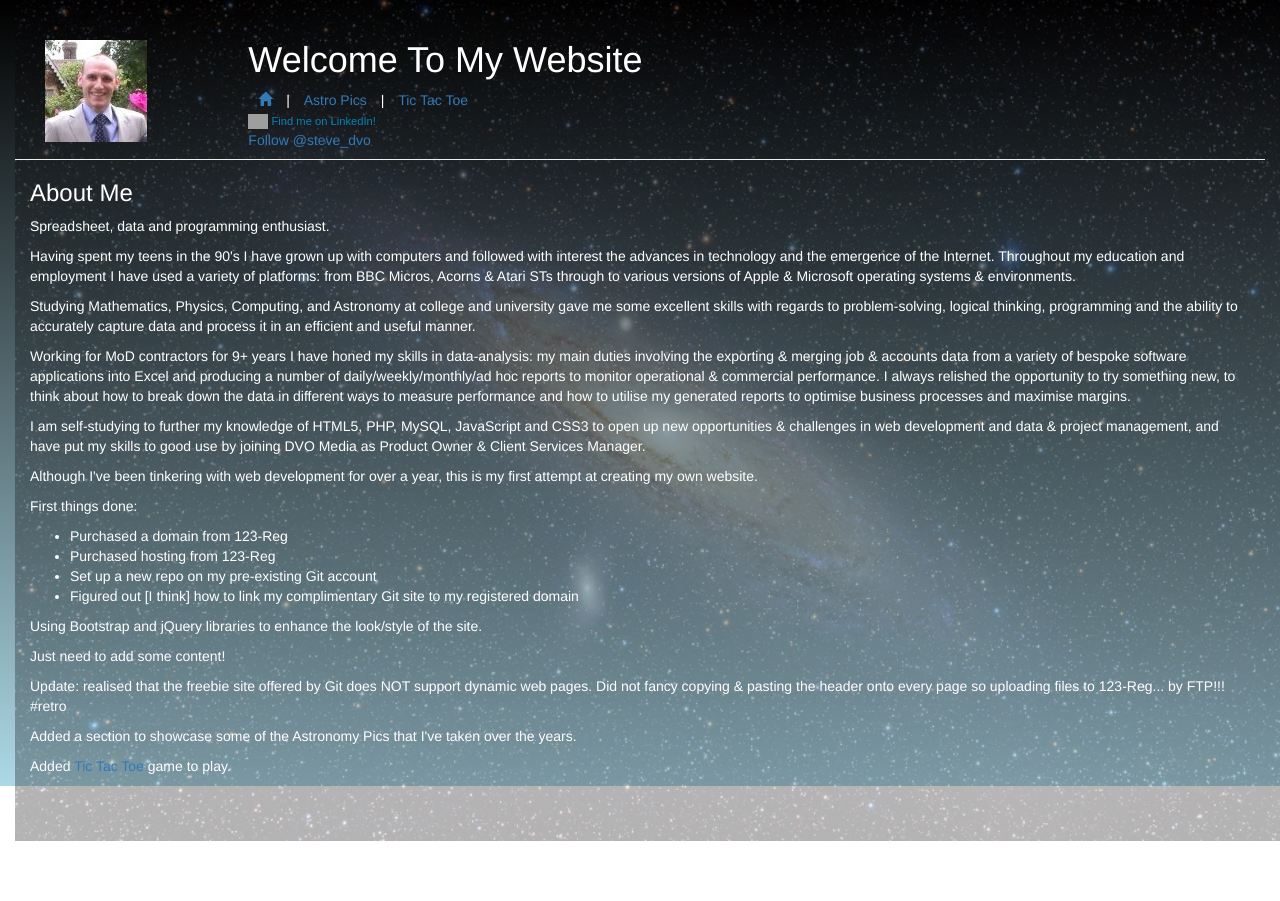
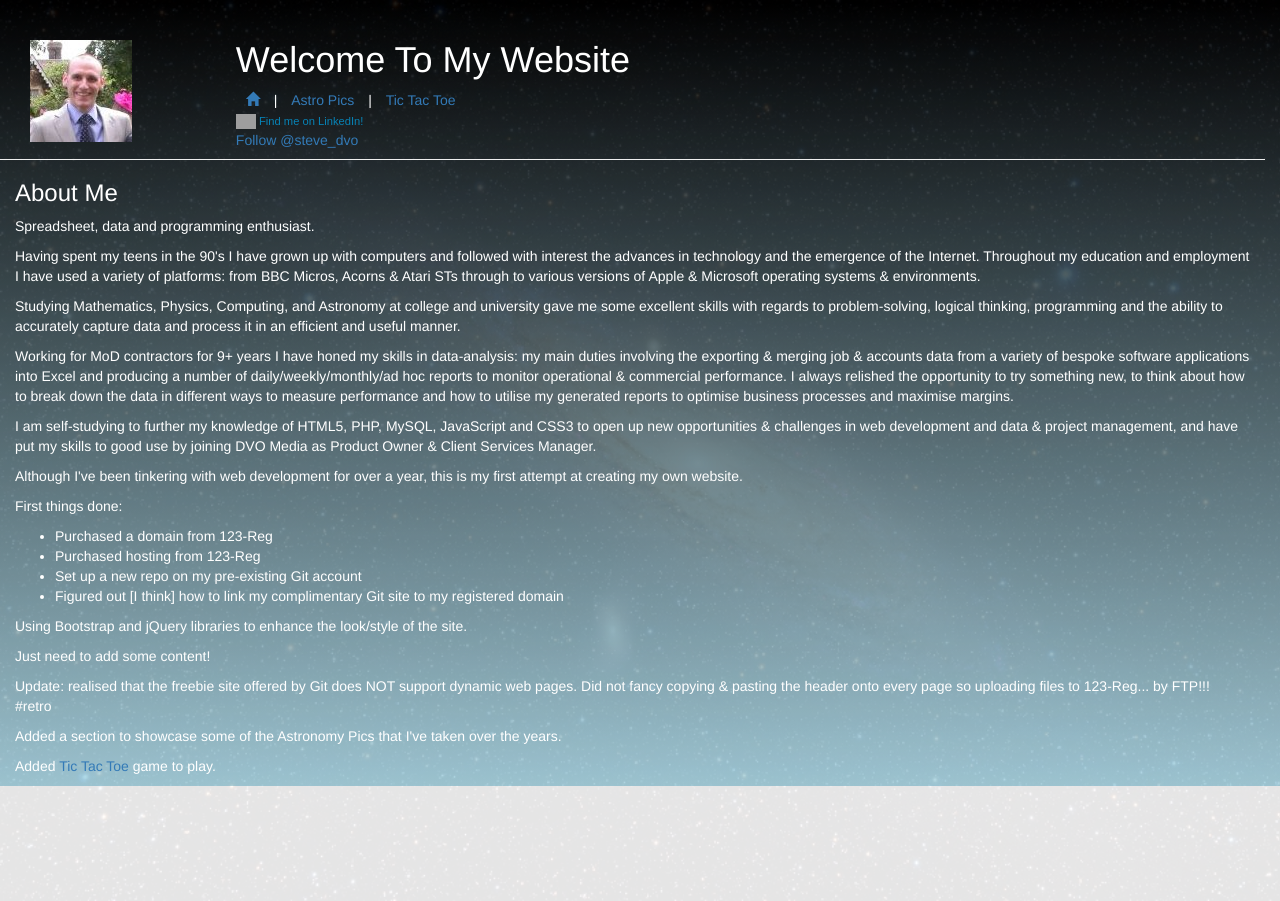
Before and after one commit to stevedvo/stevedvo.github.io, a PHP site: page / in a window 1280 px wide. Run offline with PHP 8.4, Linux system fonts and the light colour scheme; some libraries are stand-ins or nearby versions; grey boxes are pictures that could not be loaded.

Commit message:
[refs #3] Completed resizing logic and set padding-left = 0px on #wrapper.

```diff
--- a/css/main.css
+++ b/css/main.css
@@ -1,6 +1,6 @@
 #background
 {
-	opacity: 0.3;
+	opacity: 0.1;
 	position: fixed;
 }
 
@@ -23,4 +23,5 @@
 	background: -o-linear-gradient(0deg, lightblue, black);
 	background: linear-gradient(0deg, lightblue, black);
 	color: white;
+	padding-left: 0px;
 }
--- a/javascript/main.js
+++ b/javascript/main.js
@@ -3,14 +3,30 @@ function resizeBackground ()
 	var xWidth = $(window).width();
 	var yHeight = $(window).height();
 
-	if (yHeight > xWidth)
+	var imgWidth = $("#background").width();
+	var imgHeight = $("#background").height();
+
+
+	if (imgWidth>xWidth && imgHeight>yHeight)
+	{
+		$("#background").width(xWidth);
+		$("#background").height(xWidth*imgHeight/imgWidth);
+	}
+
+	if (imgWidth<xWidth)
+	{
+		$("#background").width(xWidth);
+		$("#background").height(xWidth*imgHeight/imgWidth);
+	}
+
+	if (imgHeight<yHeight)
 	{
 		$("#background").height(yHeight);
+		$("#background").width(yHeight*imgWidth/imgHeight);
 	}
-	else
-	{
-		$("#background").width(xWidth);
-	}
+
+	console.log ("Window width is: "+xWidth+"; Img width is: "+imgWidth);
+	console.log ("Window height is: "+yHeight+"; Img height is: "+imgHeight);
 
 }
 
```
